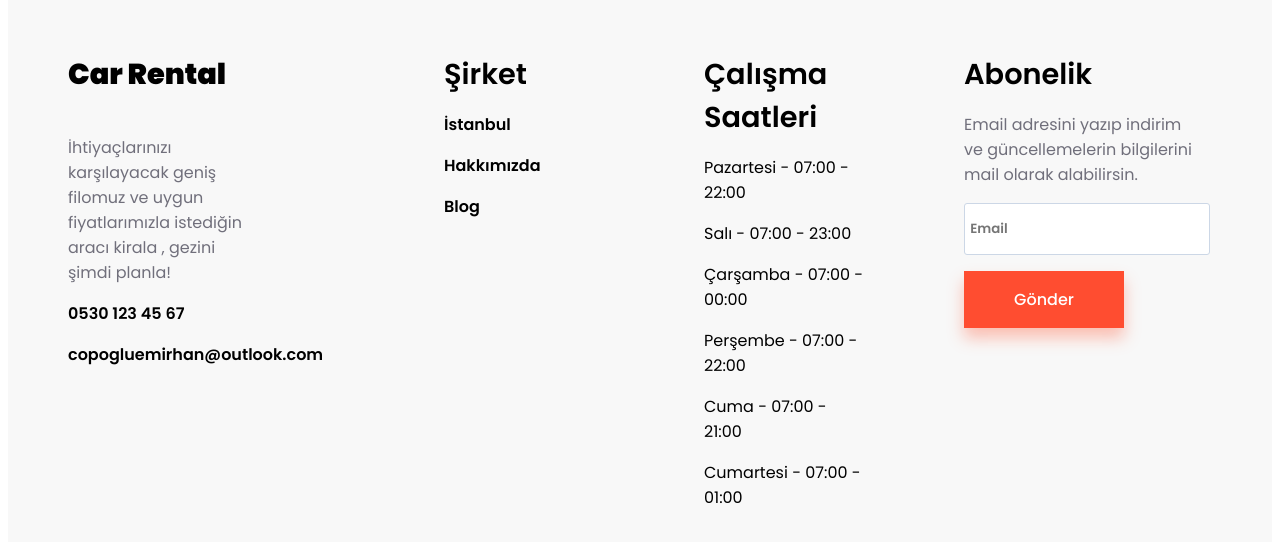
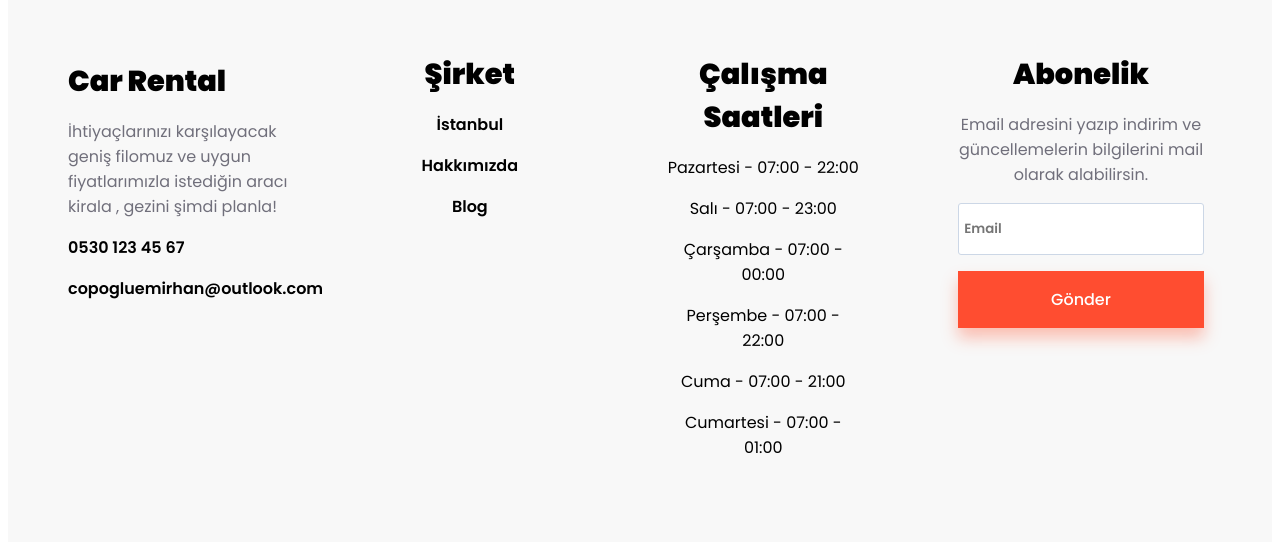
Before and after one commit to emirhancopoglu/RentACar, a React (Create React App) app: page /about in a window 1280 px wide. Shown: the part 2415-2957 px from the top of the page. Built offline with nearby package versions, Linux system fonts and the light colour scheme.

Commit message:
responsive updated

```diff
--- a/src/Components/Footer.js
+++ b/src/Components/Footer.js
@@ -23,6 +23,7 @@ const Footer = () => {
         </ul>
         <ul className="footercontent2">
           <li className="footercompanyname">Şirket</li>
+
           <li>
             <a href="/"> İstanbul</a>
           </li>
--- a/src/Components/MobileHeader.js
+++ b/src/Components/MobileHeader.js
@@ -10,6 +10,7 @@ const MobileHeader = () => {
     <div className="mobileheadercontainer">
       <div className="mobileheader-second">
         <div className="headerlogo">
+          <div className="headersecondlogo">
             <div className="headerlogo-headertoggle">
               <a href="/">
                 <img src={carrental} alt="Car Rental Logo"></img>
@@ -24,9 +25,12 @@ const MobileHeader = () => {
                 ☰
               </label>
             </div>
+          </div>
           <div className="mobileheaderlinks">
             <ul className={menuOpen ? "open" : ""}>
-              <li>Anasayfa </li>
+              <Link to={"/"}>
+                <li>Anasayfa </li>{" "}
+              </Link>
               <Link to={"/about"}>
                 <li>Hakkımızda </li>
               </Link>
--- a/src/Styles/ContactStyle.css
+++ b/src/Styles/ContactStyle.css
@@ -118,6 +118,9 @@
     flex-direction: column;
     align-items: center;
   }
+  .contactinformation p {
+    text-align: center;
+  }
   .contactformcontainer {
     display: flex;
     flex-direction: column;
@@ -155,6 +158,9 @@
     flex-direction: column;
     align-items: center;
   }
+  .contactinformation p {
+    text-align: center;
+  }
   .contactformcontainer {
     display: flex;
     flex-direction: column;
--- a/src/Styles/FooterStyle.css
+++ b/src/Styles/FooterStyle.css
@@ -18,12 +18,12 @@
 
 .footerul {
   list-style: none;
-  width: 30rem;
+  width: 16rem;
 }
 
 .footerul h4 {
+  margin: 38.304px 0px 0px 0px;
   font-size: 1.8rem;
-  margin-top: 2rem;
 }
 
 .footerul li {
@@ -35,9 +35,14 @@
   list-style: none;
   margin: 0;
   padding: 3rem;
-  width: 15rem;
+  width: 16rem;
 }
-
+.footercontent3 li {
+  text-align: center;
+}
+.footercontent2 li {
+  text-align: center;
+}
 element.style {
   padding-left: 0;
 }
@@ -46,11 +51,11 @@ element.style {
   margin-bottom: 1rem;
 }
 .footercompanyname {
-  font-weight: 600;
+  font-weight: 800;
   font-size: 1.8rem;
 }
 .footerworkhours {
-  font-weight: 600;
+  font-weight: 800;
   font-size: 1.8rem;
 }
 li.footercompanyname {
@@ -66,7 +71,7 @@ li.footercompanyname {
   font-weight: 500;
   padding: 1rem;
   transition: all 0.3s;
-  width: 10rem;
+  width: 100%;
 }
 .submit-email:hover {
   box-shadow: 0 10px 15px rgba(255, 83, 48, 0.55);
@@ -75,10 +80,10 @@ li.footercompanyname {
 .carrentalp {
   color: #706f7b;
   font-size: 1rem;
-  width: 55%;
+  width: 100%;
 }
 .footersubscribe {
-  font-weight: 600;
+  font-weight: 800;
   font-size: 1.8rem;
 }
 .footersubscribep {
@@ -137,6 +142,9 @@ a {
     flex-direction: column;
     align-items: center;
   }
+  .footercontent li {
+    text-align: center;
+  }
   .footerworkhours {
     display: flex;
     text-align: center;
@@ -145,6 +153,18 @@ a {
     display: flex;
     flex-direction: column;
     align-items: center;
+  }
+  .submit-email {
+    background-color: #ff4d30;
+    border: none;
+    box-shadow: 0 10px 15px rgba(255, 83, 48, 0.35);
+    color: #fff;
+    cursor: pointer;
+    font-size: 1rem;
+    font-weight: 500;
+    padding: 1rem;
+    transition: all 0.3s;
+    width: 15rem;
   }
 }
 @media (max-width: 1024px) and (min-width: 768px) {
@@ -164,6 +184,7 @@ a {
     align-items: center;
     width: 100%;
   }
+
   .footercontainer {
     display: flex;
     flex-direction: column;
--- a/src/Styles/MobileHeaderStyle.css
+++ b/src/Styles/MobileHeaderStyle.css
@@ -8,6 +8,12 @@
   display: flex;
   flex-direction: row;
   justify-content: space-around;
+  align-items: center;
+}
+
+.headersecondlogo {
+  display: flex;
+  justify-content: center;
   align-items: center;
 }
 
--- a/src/Styles/WhoWeAreStyle.css
+++ b/src/Styles/WhoWeAreStyle.css
@@ -42,6 +42,9 @@
     display: flex;
     justify-content: center;
   }
+  .aboutcontainer-text h5 {
+    text-align: center;
+  }
   .aboutmaincontainer .aboutcontainer:nth-child(2) h3 {
     display: flex;
     justify-content: center;
@@ -53,6 +56,7 @@
     display: flex;
     flex-direction: column;
   }
+
   .about img {
     width: 100%;
   }
@@ -60,7 +64,9 @@
     display: flex;
     justify-content: center;
   }
-
+  .aboutcontainer-text h5 {
+    text-align: center;
+  }
   .aboutmaincontainer .aboutcontainer:nth-child(2) h3 {
     display: flex;
     justify-content: center;
```
Lines whose indentation alone changed are shown as unchanged.
